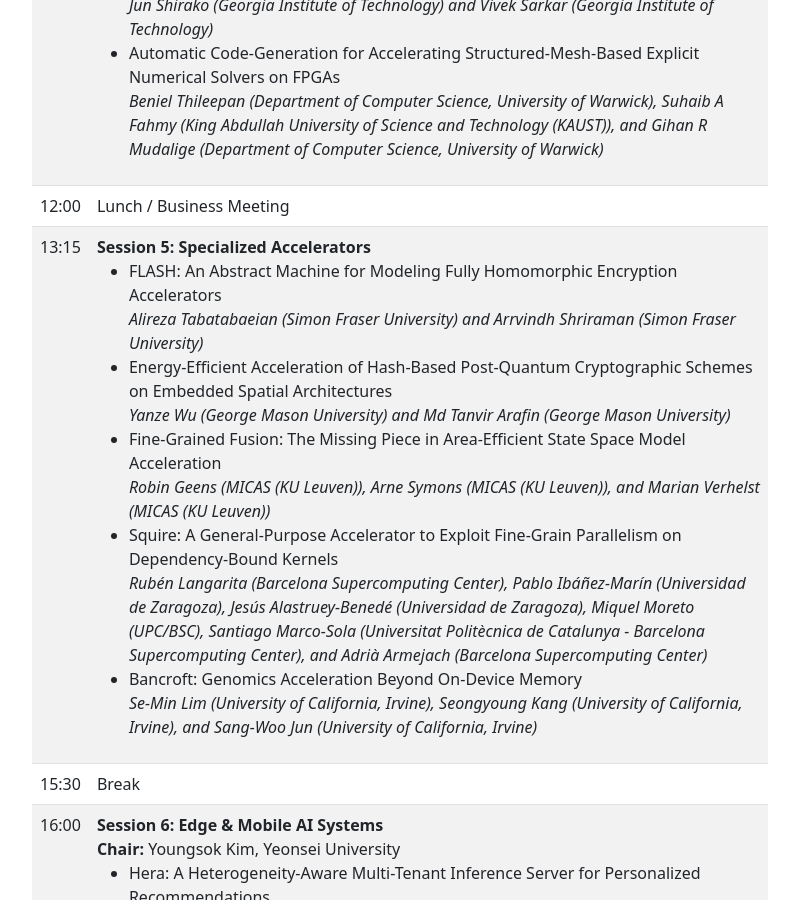
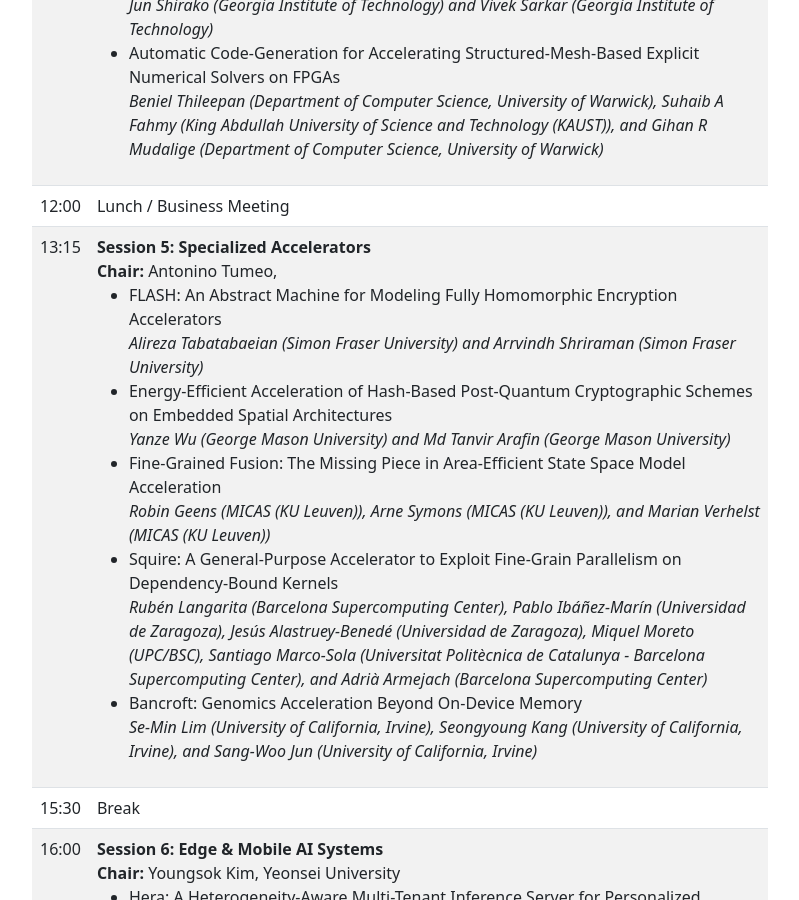
Before and after one commit to pact2025/pact2025.github.io, a Jekyll site: the page built from program/index.md, in a window 1280 px wide and 900 px high, scrolled down 3595 px. Shown: the whole window, without its empty margins (50-849 px from the left). Built offline with Jekyll 4.4.1, drawn with Linux system fonts in a browser that asks for light colours.

```diff
--- a/_includes/session5.html
+++ b/_includes/session5.html
@@ -1,6 +1,7 @@
   <td>
     <b>Session 5: Specialized Accelerators</b>
     <br>
+    <b>Chair:</b> Antonino Tumeo, <br>
     <ul>
       <li>FLASH: An Abstract Machine for Modeling Fully Homomorphic Encryption Accelerators<br>
           <i>Alireza Tabatabaeian (Simon Fraser University) and Arrvindh Shriraman (Simon Fraser University)</i>
```
